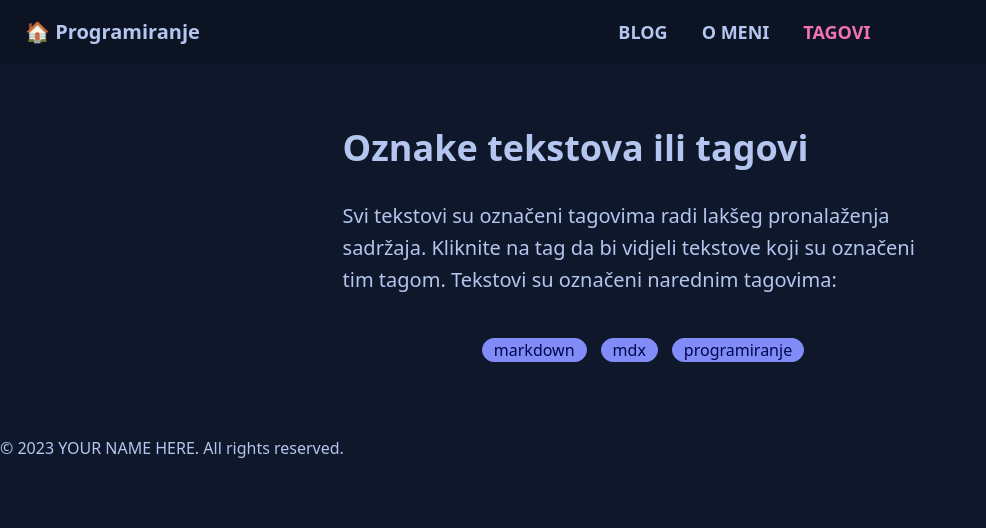
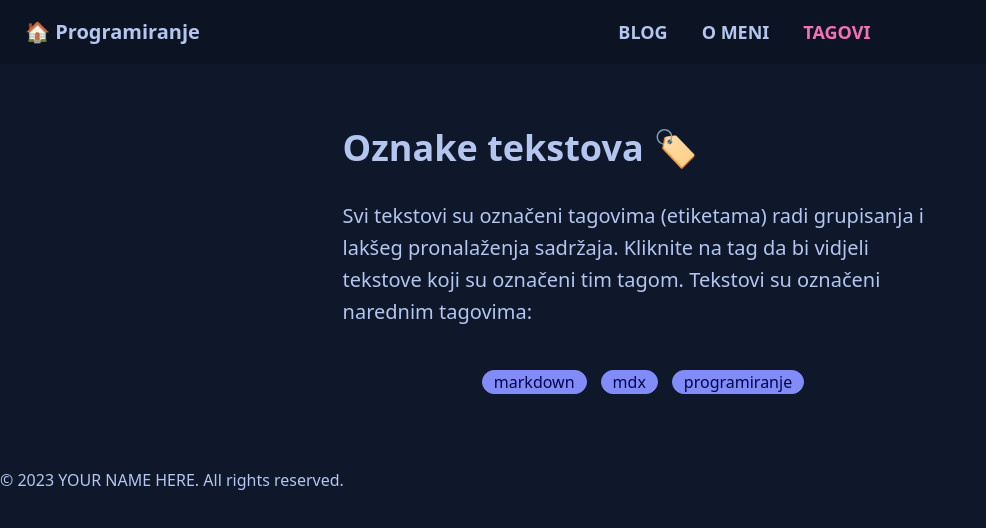
Before and after one commit to edo979/programming-blog, an Astro site: page /tags in a window 1280 px wide. Shown: the whole page, without its empty margins (0-986 px from the left). Built offline with nearby package versions, Linux system fonts and the light colour scheme; Astro itself is replaced by a stand-in of ours.

Commit message:
edit tag page

```diff
--- a/src/pages/tags/[tag].astro
+++ b/src/pages/tags/[tag].astro
@@ -32,7 +32,9 @@ const { posts } = Astro.props
   title={`Tag: ${tag}`}
   description={`Tekstovi koji su označeni tagom ${tag}`}
 >
-  <h1>{tag}</h1>
+  <div class="mx-auto my-16 prose">
+    <h1 class="capitalize">🏷 {tag}</h1>
+    <p class="lead">Ispod su svi tekstovi koji su označeni tagom {tag}:</p>
     <ul>
       {
         posts
@@ -44,4 +46,5 @@ const { posts } = Astro.props
           ))
       }
     </ul>
+  </div>
 </Layout>
--- a/src/pages/tags/index.astro
+++ b/src/pages/tags/index.astro
@@ -13,11 +13,11 @@ const tags: string[] = [
   description="Radi lakšeg pronalska sadržaja tekstovi su označeni tagovima."
 >
   <div class="my-16 mx-auto prose">
-    <h1>Oznake tekstova ili tagovi</h1>
+    <h1>Oznake tekstova 🏷</h1>
     <p class="lead">
-      Svi tekstovi su označeni tagovima radi lakšeg pronalaženja sadržaja.
-      Kliknite na tag da bi vidjeli tekstove koji su označeni tim tagom.
-      Tekstovi su označeni narednim tagovima:
+      Svi tekstovi su označeni tagovima (etiketama) radi grupisanja i lakšeg
+      pronalaženja sadržaja. Kliknite na tag da bi vidjeli tekstove koji su
+      označeni tim tagom. Tekstovi su označeni narednim tagovima:
     </p>
     <ul class="flex gap-2 justify-center list-none m-0 p-0 mt-8">
       {
```
Lines whose indentation alone changed are shown as unchanged.
